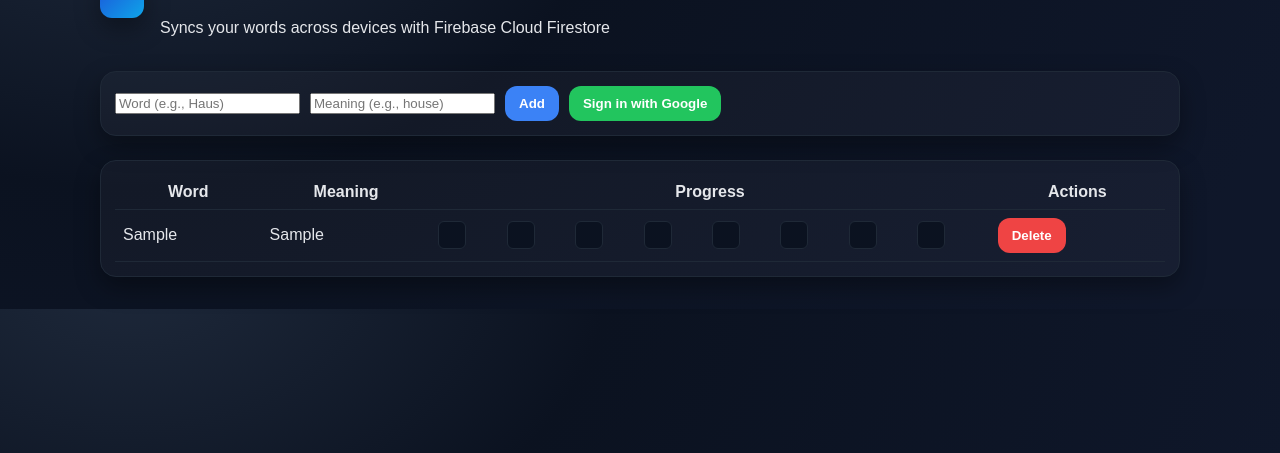
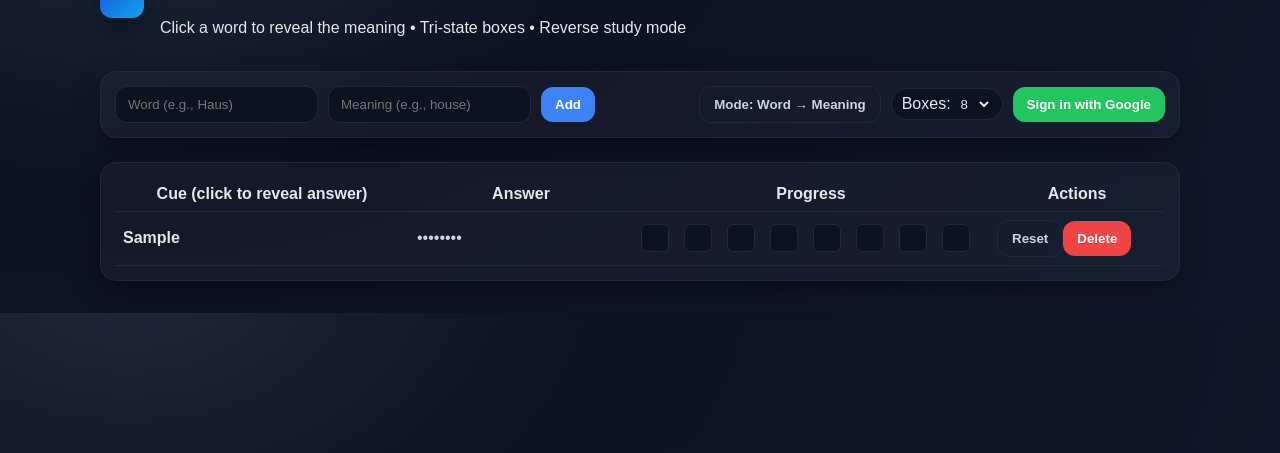
Before and after one commit to H-Tofighian/German-vocab-notebook, a plain HTML site: page index.html in a window 1280 px wide. Both pictures are taken after typing "Sample", "Sample" into the empty fields and a click on the button "Add". Shown: the part 93-546 px from the top of the page. Drawn offline with Linux system fonts and the light colour scheme; no server answers.

Commit message:
index.html

```diff
--- a/index.html
+++ b/index.html
@@ -14,16 +14,21 @@
     .logo{width:44px;height:44px;display:grid;place-items:center;border-radius:12px;background:linear-gradient(135deg,#1d4ed8,#0ea5e9);box-shadow:var(--shadow);font-weight:800;}
     .toolbar{display:flex;flex-wrap:wrap;gap:10px;margin:18px 0 24px;align-items:center;}
     .card{background:rgba(255,255,255,.03);border:1px solid var(--border);border-radius:var(--radius);box-shadow:var(--shadow);padding:14px;}
+    input{background:var(--chip);color:var(--text);border:1px solid var(--border);padding:10px 12px;border-radius:12px;}
     button{background:var(--accent);color:white;border:none;padding:10px 14px;border-radius:12px;cursor:pointer;font-weight:600;}
     .btn-ghost{background:transparent;border:1px solid var(--border);color:#cbd5e1;}
     .btn-success{background:var(--accent-2);}
     .btn-danger{background:var(--danger);}
     table{width:100%;border-collapse:collapse;}
-    th,td{border-bottom:1px solid var(--border);padding:8px;}
+    th,td{border-bottom:1px solid var(--border);padding:8px;vertical-align:middle;}
     .checkboxes{display:grid;grid-template-columns:repeat(8,1fr);gap:4px;}
-    .tick{width:26px;height:26px;display:grid;place-items:center;border-radius:6px;cursor:pointer;border:1px solid var(--border);background:var(--chip);}
-    .tick[aria-checked="true"]{background:rgba(34,197,94,.2);border-color:rgba(34,197,94,.5);}
+    .tick{width:26px;height:26px;display:grid;place-items:center;border-radius:6px;cursor:pointer;border:1px solid var(--border);background:var(--chip);user-select:none;font-weight:700;}
+    .tick[data-state="1"]{background:rgba(34,197,94,.2);border-color:rgba(34,197,94,.5);}   /* ✓ */
+    .tick[data-state="-1"]{background:rgba(239,68,68,.2);border-color:rgba(239,68,68,.5);} /* ✗ */
+    .cue{font-weight:700;cursor:pointer}
+    .answer{color:#cbd5e1}
     .pill{display:inline-flex;align-items:center;gap:6px;background:var(--chip);border:1px solid var(--border);padding:6px 10px;border-radius:999px;}
+    .spacer{flex:1}
   </style>
 </head>
 <body>
@@ -32,7 +37,7 @@
       <div class="logo">✓</div>
       <div>
         <h1>German Vocab Notebook</h1>
-        <p>Syncs your words across devices with Firebase Cloud Firestore</p>
+        <p>Click a word to reveal the meaning • Tri-state boxes • Reverse study mode</p>
       </div>
     </header>
 
@@ -40,6 +45,17 @@
       <input id="wordInput" type="text" placeholder="Word (e.g., Haus)" />
       <input id="meaningInput" type="text" placeholder="Meaning (e.g., house)" />
       <button id="addBtn">Add</button>
+
+      <span class="spacer"></span>
+
+      <button class="btn-ghost" id="modeBtn" title="Toggle study direction">Mode: Word → Meaning</button>
+      <span class="pill" title="How many boxes per row">
+        Boxes:
+        <select id="boxCountSel" style="background:transparent;color:var(--text);border:none">
+          <option>8</option><option>6</option><option>10</option><option>12</option>
+        </select>
+      </span>
+
       <button class="btn-success" id="signInBtn">Sign in with Google</button>
       <button class="btn-ghost" id="signOutBtn" style="display:none">Sign out</button>
       <span id="userBadge" class="pill" style="display:none"></span>
@@ -48,7 +64,12 @@
     <section class="card" style="overflow:auto;max-height:70vh">
       <table id="vocabTable">
         <thead>
-          <tr><th>Word</th><th>Meaning</th><th>Progress</th><th>Actions</th></tr>
+          <tr>
+            <th style="width:28%">Cue (click to reveal answer)</th>
+            <th>Answer</th>
+            <th style="width:340px">Progress</th>
+            <th style="width:160px">Actions</th>
+          </tr>
         </thead>
         <tbody id="tbody"></tbody>
       </table>
@@ -79,11 +100,13 @@
     const provider = new GoogleAuthProvider();
 
     // ======================
-    // 1) App logic
+    // 1) State / Settings
     // ======================
-    const STORAGE_KEY='vocabData', SETTINGS_KEY='vocabSettings';
+    const STORAGE_KEY='vocabData_v2', SETTINGS_KEY='vocabSettings_v2';
     const defaultBoxCount=8;
-    let data=JSON.parse(localStorage.getItem(STORAGE_KEY)||'[]');
+
+    let data = JSON.parse(localStorage.getItem(STORAGE_KEY)||'[]');
+    let settings = Object.assign({ boxCount: defaultBoxCount, mode: 'forward' }, JSON.parse(localStorage.getItem(SETTINGS_KEY)||'{}'));
 
     const tbody=document.getElementById('tbody');
     const wordInput=document.getElementById('wordInput');
@@ -92,46 +115,173 @@
     const signInBtn=document.getElementById('signInBtn');
     const signOutBtn=document.getElementById('signOutBtn');
     const userBadge=document.getElementById('userBadge');
+    const modeBtn=document.getElementById('modeBtn');
+    const boxCountSel=document.getElementById('boxCountSel');
+    boxCountSel.value = String(settings.boxCount);
+
+    // transient reveal state (not persisted)
+    const revealed = new Map(); // id -> boolean
 
     function uid(){return Math.random().toString(36).slice(2,10);}
-    function ensureBoxes(r,n){r.ticks=r.ticks||[];while(r.ticks.length<n)r.ticks.push(false);return r.ticks.slice(0,n);}
-    function save(){localStorage.setItem(STORAGE_KEY,JSON.stringify(data));const u=auth.currentUser;if(u)setDoc(doc(db,'users',u.uid),{data},{merge:true});}
+
+    // Backwards compatibility: upgrade rows with old boolean ticks => ticksF (1/0)
+    function upgradeRow(r){
+      if (Array.isArray(r.ticks) && !Array.isArray(r.ticksF)) {
+        r.ticksF = r.ticks.map(v => v ? 1 : 0);
+        delete r.ticks;
+      }
+      if (!Array.isArray(r.ticksF)) r.ticksF = Array(settings.boxCount).fill(0);
+      if (!Array.isArray(r.ticksR)) r.ticksR = Array(settings.boxCount).fill(0);
+      return r;
+    }
+
+    data = data.map(upgradeRow);
+
+    function ensureBoxesTri(r, prop, n){
+      r[prop] = Array.isArray(r[prop]) ? r[prop].slice(0,n) : [];
+      while(r[prop].length < n) r[prop].push(0); // 0=unset, 1=correct, -1=wrong
+      return r[prop];
+    }
+
+    function saveLocal(){
+      localStorage.setItem(STORAGE_KEY, JSON.stringify(data));
+      localStorage.setItem(SETTINGS_KEY, JSON.stringify(settings));
+    }
+
+    async function saveCloud(){
+      const u = auth.currentUser;
+      if (!u) return;
+      await setDoc(doc(db,'users',u.uid), { data, settings, updatedAt: new Date().toISOString() }, { merge:true });
+    }
+
+    function save(){ saveLocal(); saveCloud(); }
+
+    // ======================
+    // 2) Rendering
+    // ======================
+    function triChar(s){ return s===1 ? '✓' : (s===-1 ? '✗' : ''); }
 
     function render(){
       tbody.innerHTML='';
+      const prop = settings.mode==='forward' ? 'ticksF' : 'ticksR';
       data.forEach(r=>{
+        upgradeRow(r);
         const tr=document.createElement('tr');
-        const tdW=document.createElement('td');tdW.textContent=r.word;
-        const tdM=document.createElement('td');tdM.textContent=r.meaning;
-        const tdP=document.createElement('td');const wrap=document.createElement('div');wrap.className='checkboxes';
-        ensureBoxes(r,defaultBoxCount).forEach((v,i)=>{
-          const b=document.createElement('div');b.className='tick';b.setAttribute('aria-checked',v);b.textContent=v?'✓':'';b.onclick=()=>{r.ticks[i]=!r.ticks[i];save();render();};wrap.appendChild(b);
-        });tdP.appendChild(wrap);
-        const tdA=document.createElement('td');const del=document.createElement('button');del.textContent='Delete';del.className='btn-danger';del.onclick=()=>{data=data.filter(x=>x.id!==r.id);save();render();};tdA.appendChild(del);
-        tr.append(tdW,tdM,tdP,tdA);tbody.appendChild(tr);
+
+        // Cue cell (click to reveal)
+        const tdCue=document.createElement('td');
+        const cue=document.createElement('span');
+        cue.className='cue';
+        cue.textContent = settings.mode==='forward' ? r.word : r.meaning;
+        cue.title = 'Click to reveal/hide the answer';
+        cue.onclick = () => { revealed.set(r.id, !revealed.get(r.id)); render(); };
+        tdCue.appendChild(cue);
+
+        // Answer cell (hidden until clicked)
+        const tdAns=document.createElement('td');
+        const ans=document.createElement('span');
+        ans.className='answer';
+        const isShown = revealed.get(r.id) === true;
+        ans.textContent = isShown ? (settings.mode==='forward' ? r.meaning : r.word) : '••••••••';
+        tdAns.appendChild(ans);
+
+        // Progress (tri-state)
+        const tdP=document.createElement('td');
+        const wrap=document.createElement('div'); wrap.className='checkboxes';
+        const boxes = ensureBoxesTri(r, prop, settings.boxCount);
+        boxes.forEach((state, i) => {
+          const b=document.createElement('div'); b.className='tick';
+          b.dataset.state = String(state);
+          b.textContent = triChar(state);
+          b.title = 'Click: ☐ → ✓ → ✗ → ☐';
+          b.onclick = () => {
+            const next = state===0 ? 1 : (state===1 ? -1 : 0);
+            r[prop][i] = next;
+            save(); render();
+          };
+          wrap.appendChild(b);
+        });
+        tdP.appendChild(wrap);
+
+        // Actions
+        const tdA=document.createElement('td');
+        const reset=document.createElement('button');
+        reset.className='btn-ghost'; reset.textContent='Reset';
+        reset.onclick=()=>{ r[prop] = Array(settings.boxCount).fill(0); save(); render(); };
+        const del=document.createElement('button');
+        del.textContent='Delete'; del.className='btn-danger';
+        del.onclick=()=>{ data=data.filter(x=>x.id!==r.id); revealed.delete(r.id); save(); render(); };
+        tdA.append(reset, del);
+
+        tr.append(tdCue, tdAns, tdP, tdA);
+        tbody.appendChild(tr);
       });
     }
 
-    addBtn.onclick=()=>{const w=wordInput.value.trim(),m=meaningInput.value.trim();if(!w||!m)return;data.unshift({id:uid(),word:w,meaning:m,ticks:Array(defaultBoxCount).fill(false)});wordInput.value='';meaningInput.value='';save();render();};
+    // ======================
+    // 3) Events
+    // ======================
+    addBtn.onclick=()=>{
+      const w=wordInput.value.trim(), m=meaningInput.value.trim();
+      if(!w||!m) return;
+      const row={ id:uid(), word:w, meaning:m, ticksF:Array(settings.boxCount).fill(0), ticksR:Array(settings.boxCount).fill(0) };
+      data.unshift(row);
+      wordInput.value=''; meaningInput.value='';
+      save(); render();
+    };
+
+    modeBtn.onclick=()=>{
+      settings.mode = settings.mode==='forward' ? 'reverse' : 'forward';
+      modeBtn.textContent = settings.mode==='forward' ? 'Mode: Word → Meaning' : 'Mode: Meaning → Word';
+      saveLocal(); render();
+    };
+    // initial label
+    modeBtn.textContent = settings.mode==='forward' ? 'Mode: Word → Meaning' : 'Mode: Meaning → Word';
+
+    boxCountSel.onchange=()=>{
+      settings.boxCount = Number(boxCountSel.value||defaultBoxCount);
+      // resize all rows for both directions
+      data.forEach(r=>{
+        ensureBoxesTri(r,'ticksF',settings.boxCount);
+        ensureBoxesTri(r,'ticksR',settings.boxCount);
+      });
+      save(); render();
+    };
 
     // ======================
-    // 2) Auth / Cloud Sync
+    // 4) Auth / Cloud Sync
     // ======================
     signInBtn.onclick=()=>signInWithPopup(auth,provider);
     signOutBtn.onclick=()=>signOut(auth);
-    onAuthStateChanged(auth,async u=>{
+
+    onAuthStateChanged(auth, async u=>{
       if(u){
-        signInBtn.style.display='none';signOutBtn.style.display='inline-block';userBadge.style.display='inline-flex';userBadge.textContent=u.displayName||u.email;
-        const snap=await getDoc(doc(db,'users',u.uid));
-        if(snap.exists()){data=snap.data().data||[];localStorage.setItem(STORAGE_KEY,JSON.stringify(data));}
-        else await setDoc(doc(db,'users',u.uid),{data}, {merge:true});
+        signInBtn.style.display='none';signOutBtn.style.display='inline-block';
+        userBadge.style.display='inline-flex';userBadge.textContent=u.displayName||u.email;
+
+        // pull cloud; if empty, push local
+        try{
+          const snap=await getDoc(doc(db,'users',u.uid));
+          if(snap.exists()){
+            const payload=snap.data()||{};
+            if(Array.isArray(payload.data)) data = payload.data.map(upgradeRow);
+            if(payload.settings) settings = Object.assign({ boxCount: defaultBoxCount, mode: 'forward' }, payload.settings);
+            boxCountSel.value = String(settings.boxCount);
+            saveLocal(); // cache
+          } else {
+            await setDoc(doc(db,'users',u.uid),{data,settings},{merge:true});
+          }
+        }catch(e){ console.error(e); }
         render();
       }else{
-        signInBtn.style.display='inline-block';signOutBtn.style.display='none';userBadge.style.display='none';
+        signInBtn.style.display='inline-block';signOutBtn.style.display='none';
+        userBadge.style.display='none';
       }
     });
 
-    // initial render
+    // ======================
+    // 5) First render
+    // ======================
     render();
   </script>
 </body>
```
